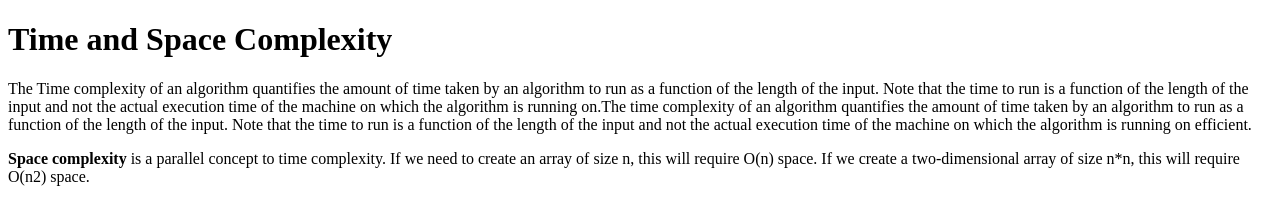
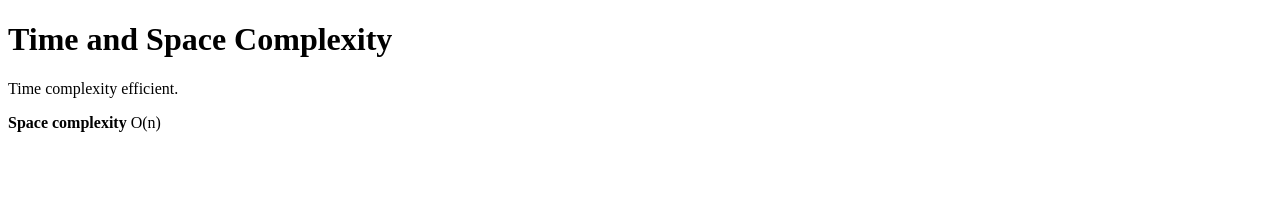
Before and after one commit to acciojob/time-and-space-complexity-suresharisetty, a website: page main.html in a window 1280 px wide. Drawn offline with Linux system fonts and the light colour scheme.

Commit message:
created a submission

```diff
--- a/main.html
+++ b/main.html
@@ -13,7 +13,6 @@
 
 </body>
 	<h1>Time and Space Complexity</h1>
-	<p>The Time complexity of an algorithm quantifies the amount of time taken by an algorithm to run as a function of the length of the input. Note that the time to run is a function of the length of the input and not the actual execution time of the machine on which the algorithm is running on.The time complexity of an algorithm quantifies the amount of time taken by an algorithm to run as a function of the length of the input. Note that the time to run is a function of the length of the input and not the actual execution time of the machine on which the algorithm is running on efficient.</p>
-	<p><b>Space complexity</b> is a parallel concept to time complexity. If we need to create an array of size n, this will require O(n) space. If we create a two-dimensional array of size n*n, this will require O(n2) space.</p>
-
+	<p> Time complexity efficient.</p>
+	<p><b>Space complexity</b>  O(n) </p>
 </html>
```
